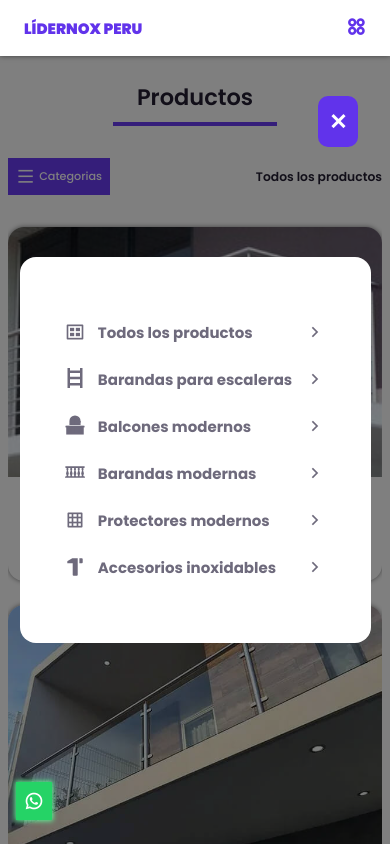
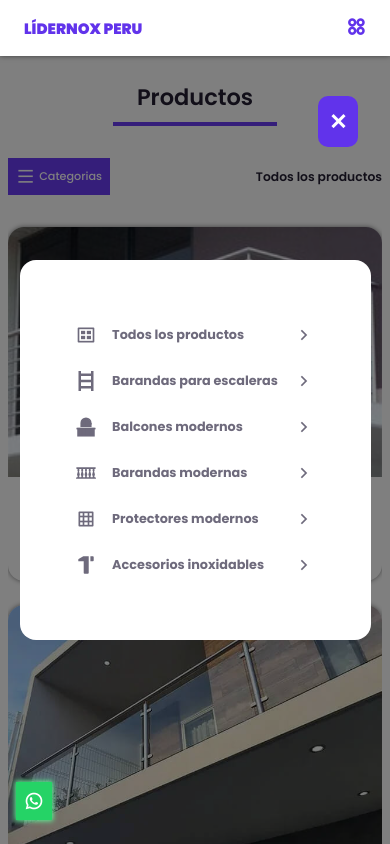
Before and after one commit to OmarJCG/lidernox, a plain HTML site: page html/productos.html in a window 390 px wide. Both pictures are taken after a click on the element "Categorias". Shown: the top 844 px of the page. Drawn offline with nearby package versions, Linux system fonts and the light colour scheme.

Commit message:
detalles

```diff
--- a/assets/css/producto.css
+++ b/assets/css/producto.css
@@ -20,6 +20,7 @@
 .main{
     margin-inline: .5rem;
 }
+
 
 
 @media screen and (max-width: 1150px) {
@@ -80,7 +81,7 @@
         cursor: pointer;
         display: grid;
         grid-template-columns: auto auto 1fr;
-        gap: .8rem;
+        gap: 1rem;
 
     }
 
@@ -168,7 +169,14 @@
 
 /*=============== BREAKPOINTS ===============*/
 /* For small devices */
-
+@media screen and (max-width: 400px){
+    .tienda__cat{
+        align-items: center;
+    }
+    .tienda__cat b{
+        font-size: .8rem;
+    }
+}
 
 /* For large devices */
 @media screen and (min-width: 1150px){
```
